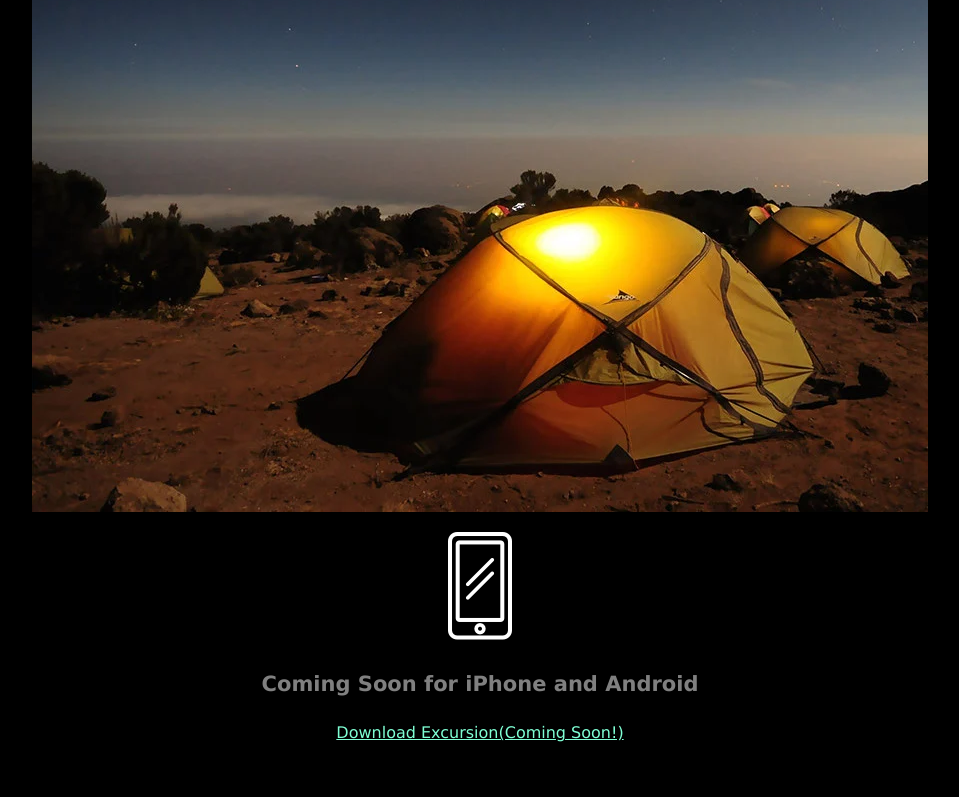
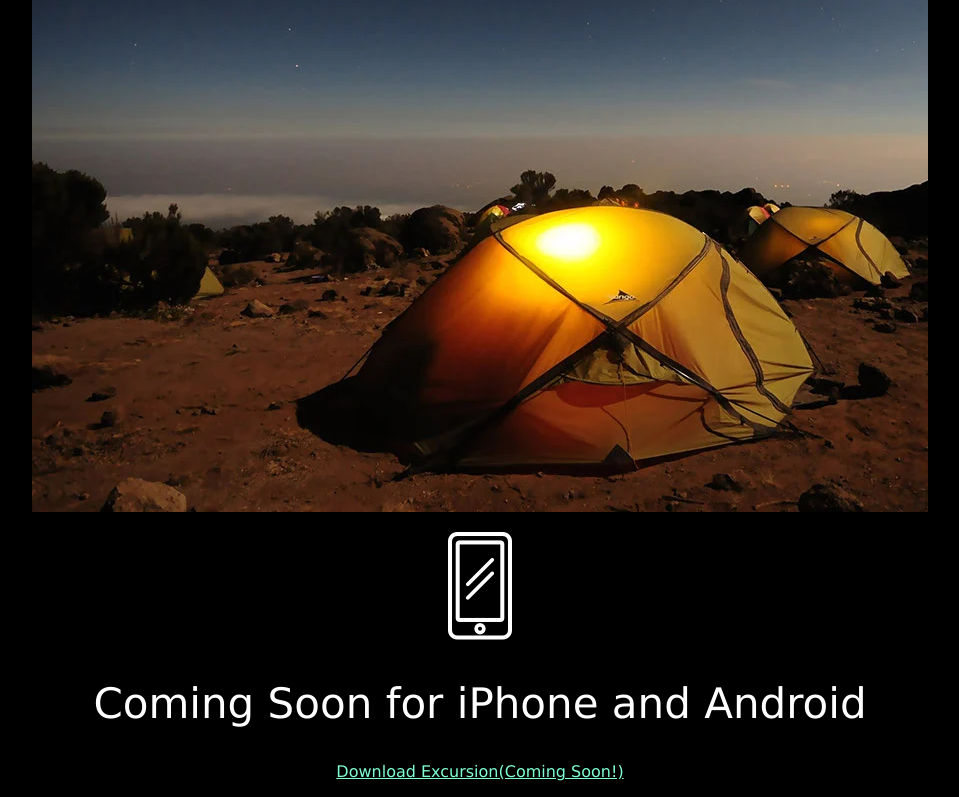
Before and after one commit to bhavaniraviprolu/excursion, a plain HTML site: page index.html in a window 1280 px wide. Shown: the part 500-1297 px from the top of the page, without its empty margins (160-1119 px from the left). Before the commit the page ends 1258 px from the top, so only its background shows below. Drawn offline with Linux system fonts and the light colour scheme.

Commit message:
Modified header size in footer

```diff
--- a/index.html
+++ b/index.html
@@ -17,7 +17,7 @@
     <h4 class="header--sub-header">Excursion remembers places you like, and recommends new points of inteest around you.</h4>
     <p><img src="resources/images/camp.jpg"></p>
     <p><img src="resources/images/phone.png"></p>
-    <h4 class="header--sub-header">Coming Soon for iPhone and Android</h4>
+    <h2 class="header--secondary">Coming Soon for iPhone and Android</h2>
     <p><a class="link--cta" href="#">Download Excursion(Coming Soon!)</a></p>
   </body>
 </html>
```
